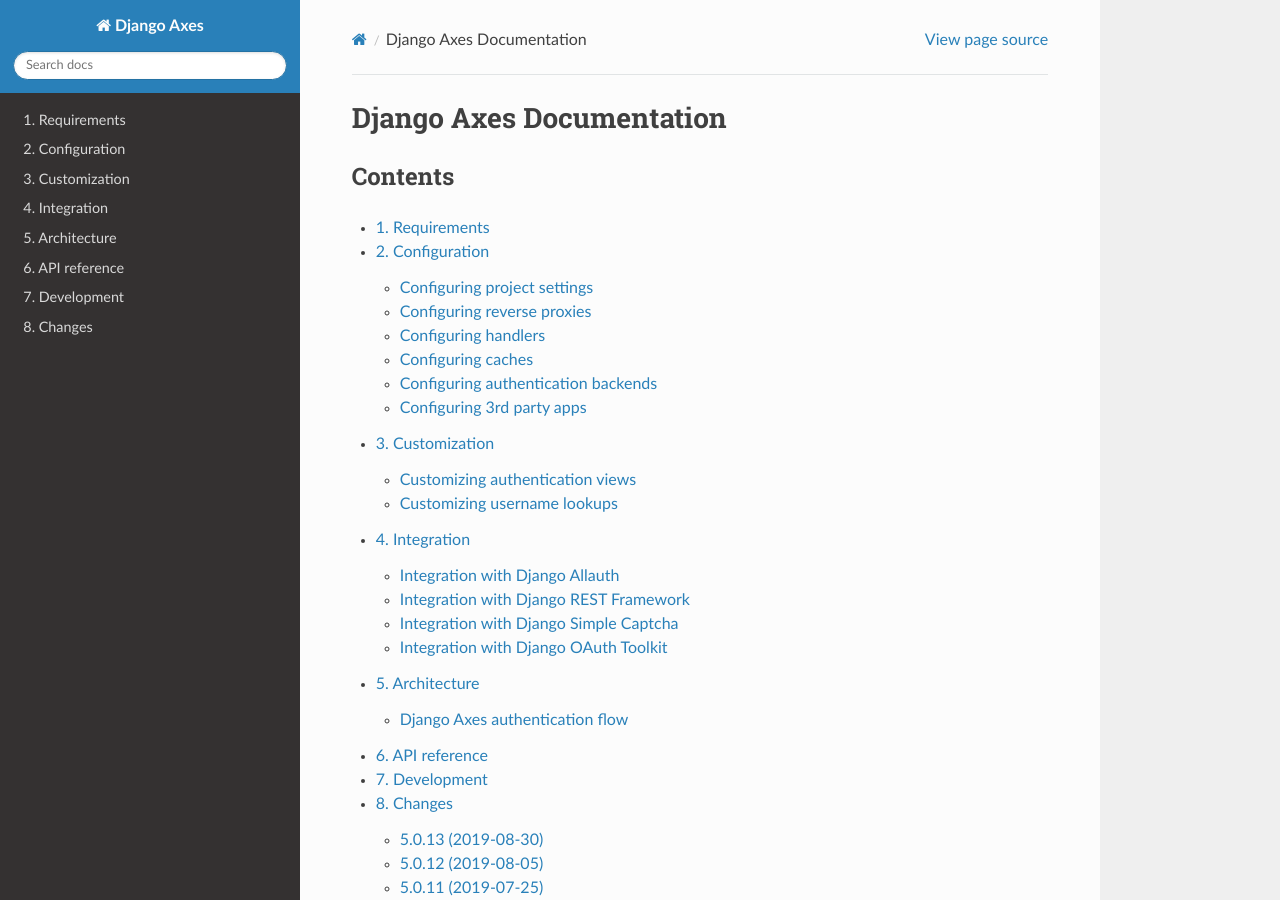
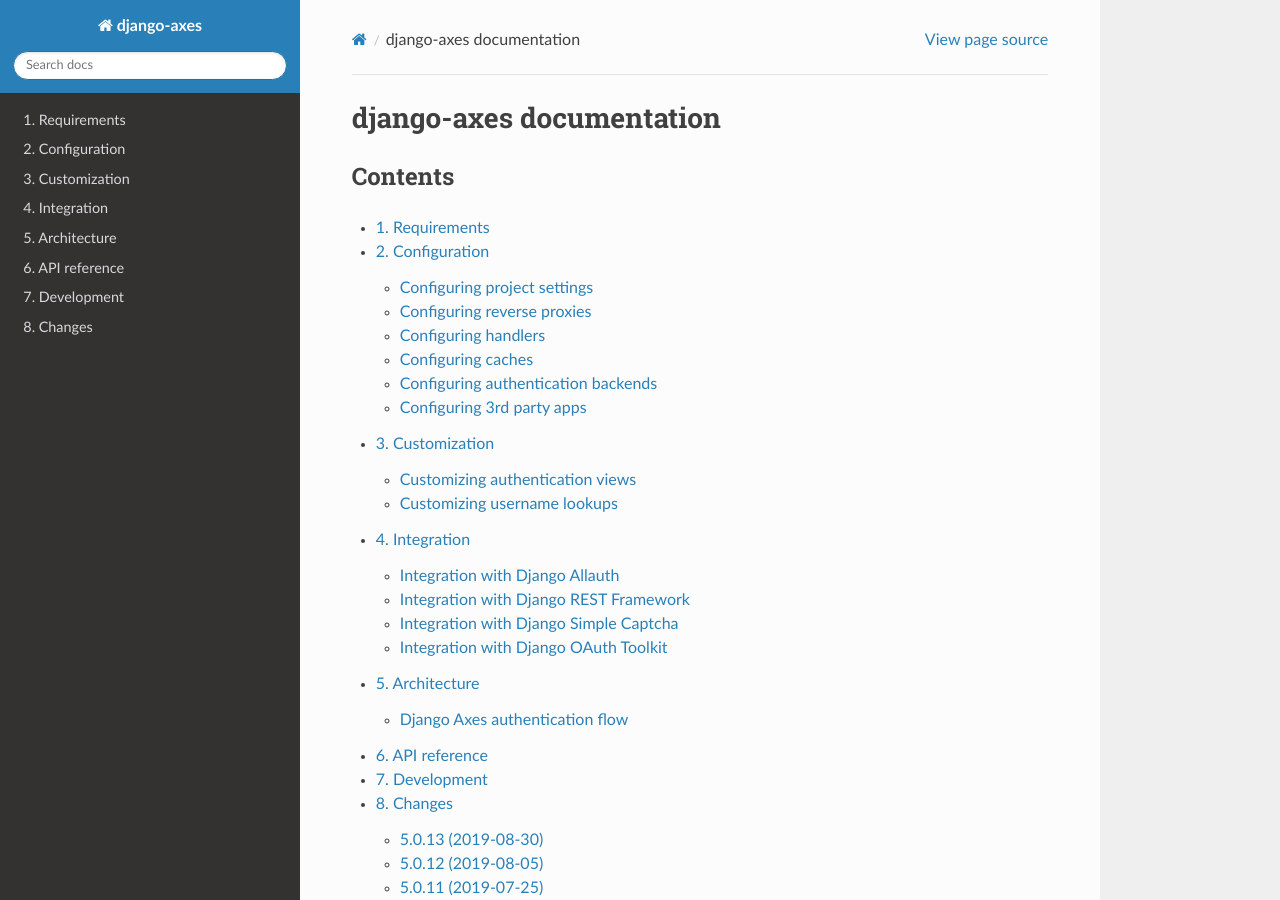
Before and after one commit to jazzband/django-axes, a Sphinx documentation site: the page built from docs/index.rst, in a window 1280 px wide and 900 px high. Built offline with Sphinx 7.4.7 and the Read the Docs theme 2.0.0, drawn with Linux system fonts in a browser that asks for light colours; pages that are not in the unit, such as notebooks, are missing from menus; the version number could not be read and is left out.

Commit message:
Update docs headers

```diff
--- a/docs/conf.py
+++ b/docs/conf.py
@@ -17,7 +17,7 @@
 
 # -- Extra custom configuration  ------------------------------------------
 
-title = 'Django Axes Documentation'
+title = 'django-axes documentation'
 description = 'Keep track of failed login attempts in Django-powered sites.',
 
 # -- General configuration ------------------------------------------------
@@ -39,7 +39,7 @@
 master_doc = 'index'
 
 # General information about the project.
-project = 'Django Axes'
+project = 'django-axes'
 copyright = '2016, Jazzband'
 author = 'Jazzband'
 
--- a/docs/index.rst
+++ b/docs/index.rst
@@ -1,6 +1,6 @@
 .. _index:
 
-Django Axes Documentation
+django-axes documentation
 =========================
 
 Contents
```
